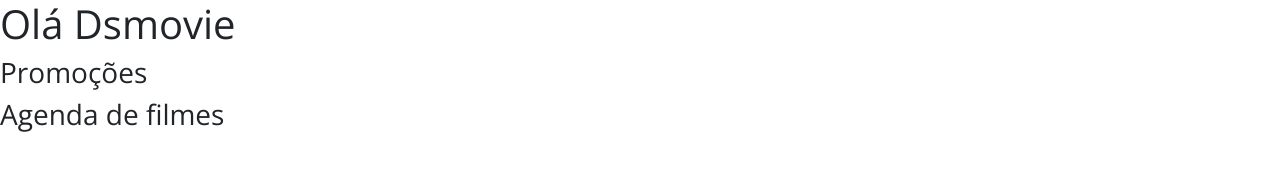
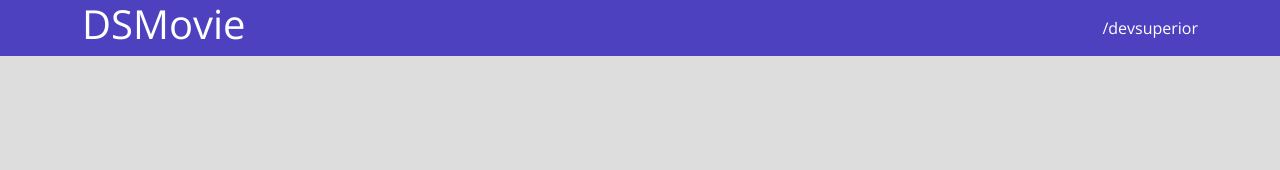
Before and after one commit to PauloScherer/dsmovie, a plain HTML site: page index.html in a window 1280 px wide. Drawn offline with nearby package versions, Linux system fonts and the light colour scheme.

Commit message:
Barra superior PARTE 1

```diff
--- a/css/styles.css
+++ b/css/styles.css
@@ -1,8 +1,26 @@
-
 @import url('https://fonts.googleapis.com/css2?family=Open+Sans:wght@300;400;700&display=swap');
 
-
 *{
-
+    box-sizing: border-box;
     font-family: "Open Sans", sans-serif;
 }
+
+html, body {
+    background-color: #ddd;
+}
+
+header {
+    background-color: #4D41C0;
+    color: #fff ;
+}
+
+nav {
+    display: flex;
+    align-items: center;
+    justify-content: space-between;
+}
+
+a, a:hover {
+    text-decoration: none;
+    color: unset;
+}
--- a/index.html
+++ b/index.html
@@ -13,8 +13,13 @@
 
 </head>
 <body>
-    <h1>Olá Dsmovie</h1>
-    <h3>Promoções</h3>
-    <h3>Agenda de filmes</h3>
+    <header>
+        <nav class="container">
+            <h1>DSMovie</h1>
+            <a href="https://github.com/devsuperior">/devsuperior</a>
+
+        </nav>
+
+</header>
 </body>
 </html>
```
